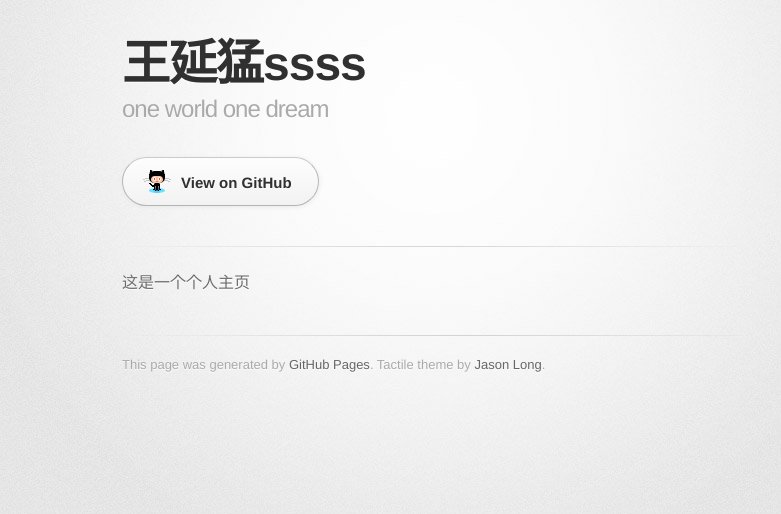
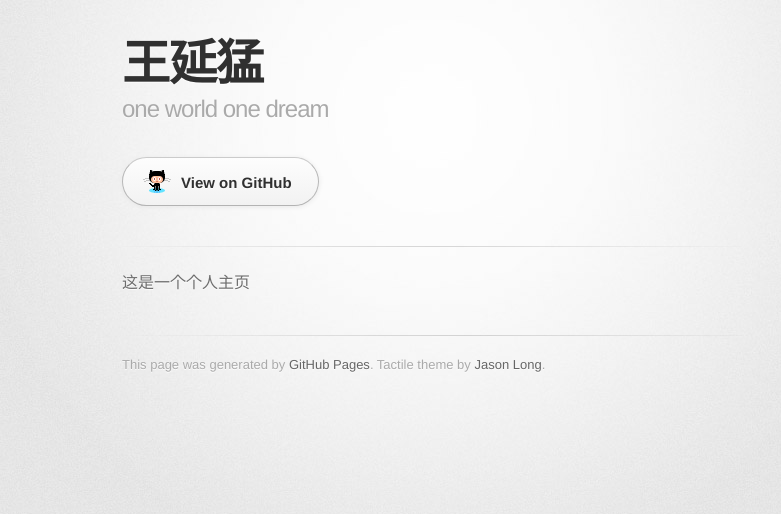
Before and after one commit to dufuyijian/dufuyijian.github.io, a plain HTML site: page index.html in a window 1280 px wide. Shown: the whole page, without its empty margins (208-989 px from the left). Drawn offline with Linux system fonts and the light colour scheme; a web font is replaced by a local one.

Commit message:
去掉sss
得得得

```diff
--- a/index.html
+++ b/index.html
@@ -18,7 +18,7 @@
       <div class="inner">
 
         <header>
-          <h1>王延猛ssss</h1>
+          <h1>王延猛</h1>
           <h2>one world one dream</h2>
         </header>
 
```
